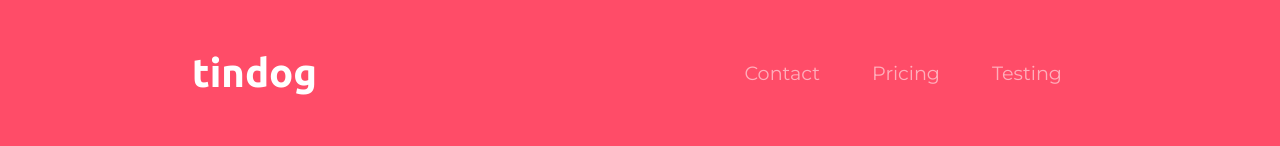
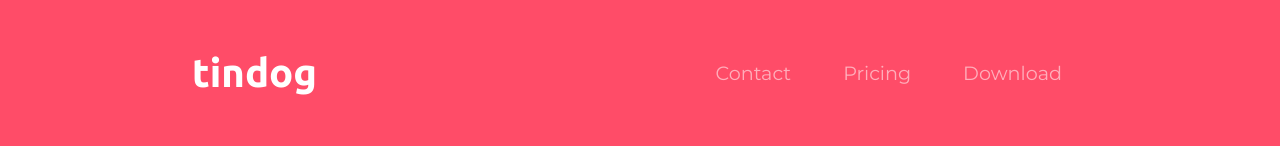
Before and after one commit to Metapandas/tindog, a plain HTML site: page index.html in a window 1280 px wide. Shown: the top 146 px of the page. Drawn offline with nearby package versions, Linux system fonts and the light colour scheme.

Commit message:
returning to normal

```diff
--- a/index.html
+++ b/index.html
@@ -44,7 +44,7 @@
               <a class="nav-link" href="">Pricing</a>
             </li>
             <li class="nav-item">
-              <a class="nav-link" href="">Testing</a>
+              <a class="nav-link" href="">Download</a>
             </li>
           </ul>
         </div>
```
